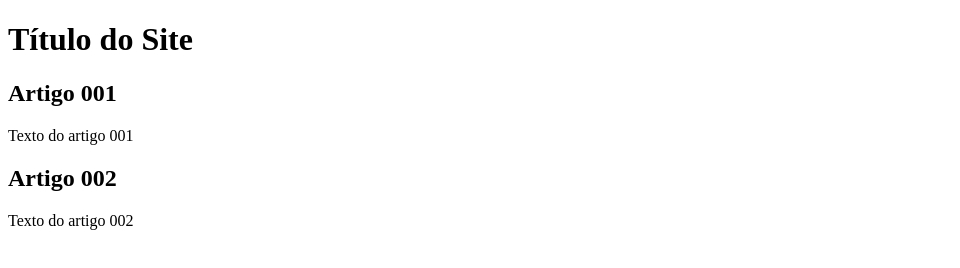
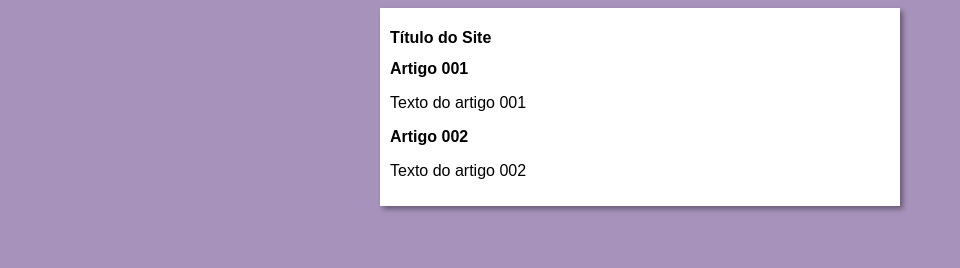
Before and after one commit to Marianasouzarj/projeto-site, a plain HTML site: page index.html in a window 1280 px wide. Shown: the whole page, without its empty margins (0-960 px from the left). Drawn offline with Linux system fonts and the light colour scheme.

Commit message:
Iniciei o design

```diff
--- /dev/null
+++ b/estilos/style.css
@@ -0,0 +1,17 @@
+*{
+    font-family: Arial, Helvetica, sans-serif;
+    font-size: 16px;
+}
+
+body{
+    background-color: rgb(167, 146, 187);
+
+}
+
+main{
+    background-color: white;
+    width: 500px;
+    margin: auto;
+    padding: 10px;
+    box-shadow: 3px 3px 5px rgba(0, 0, 0, 0.384);
+}
--- a/index.html
+++ b/index.html
@@ -5,6 +5,7 @@
     <meta http-equiv="X-UA-Compatible" content="IE=edge">
     <meta name="viewport" content="width=device-width, initial-scale=1.0">
     <title>Título do SIte</title>
+    <link rel="stylesheet" href="estilos/style.css">
 </head>
 <body>
     <main>
```
